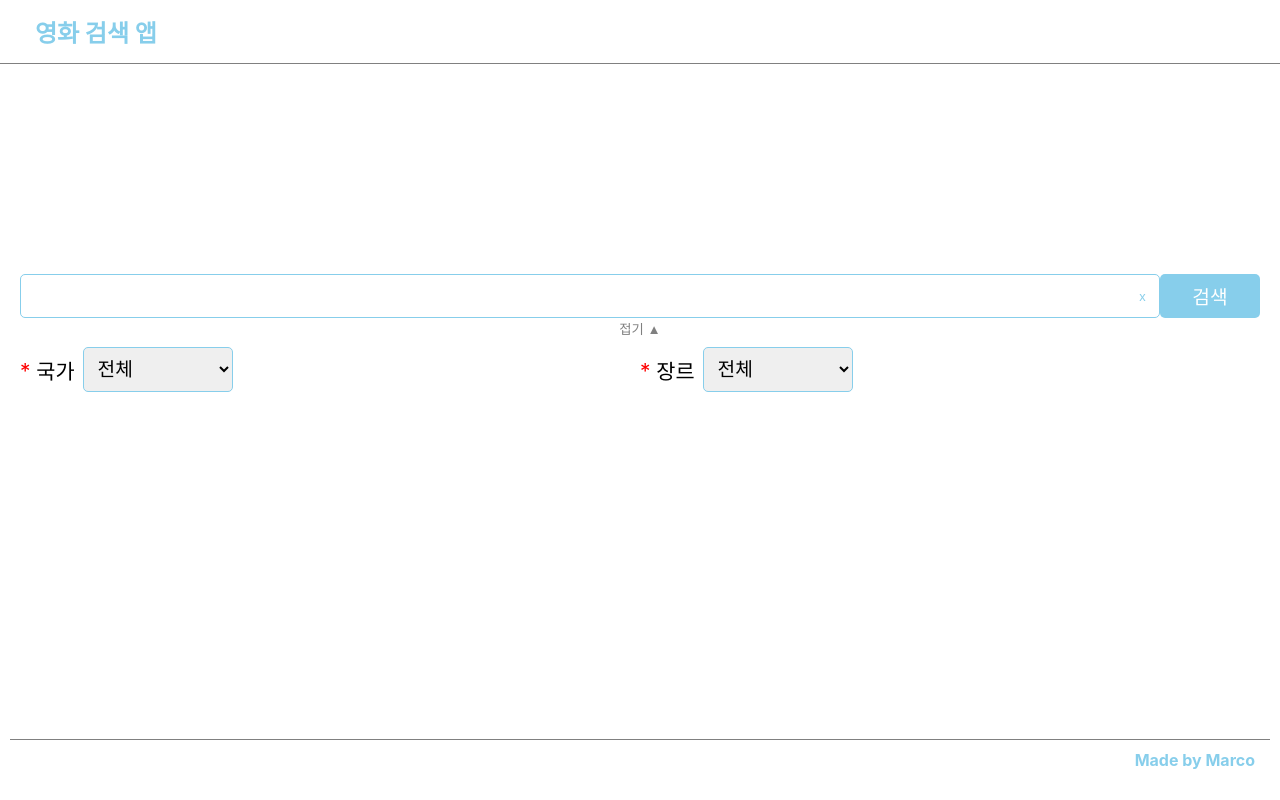
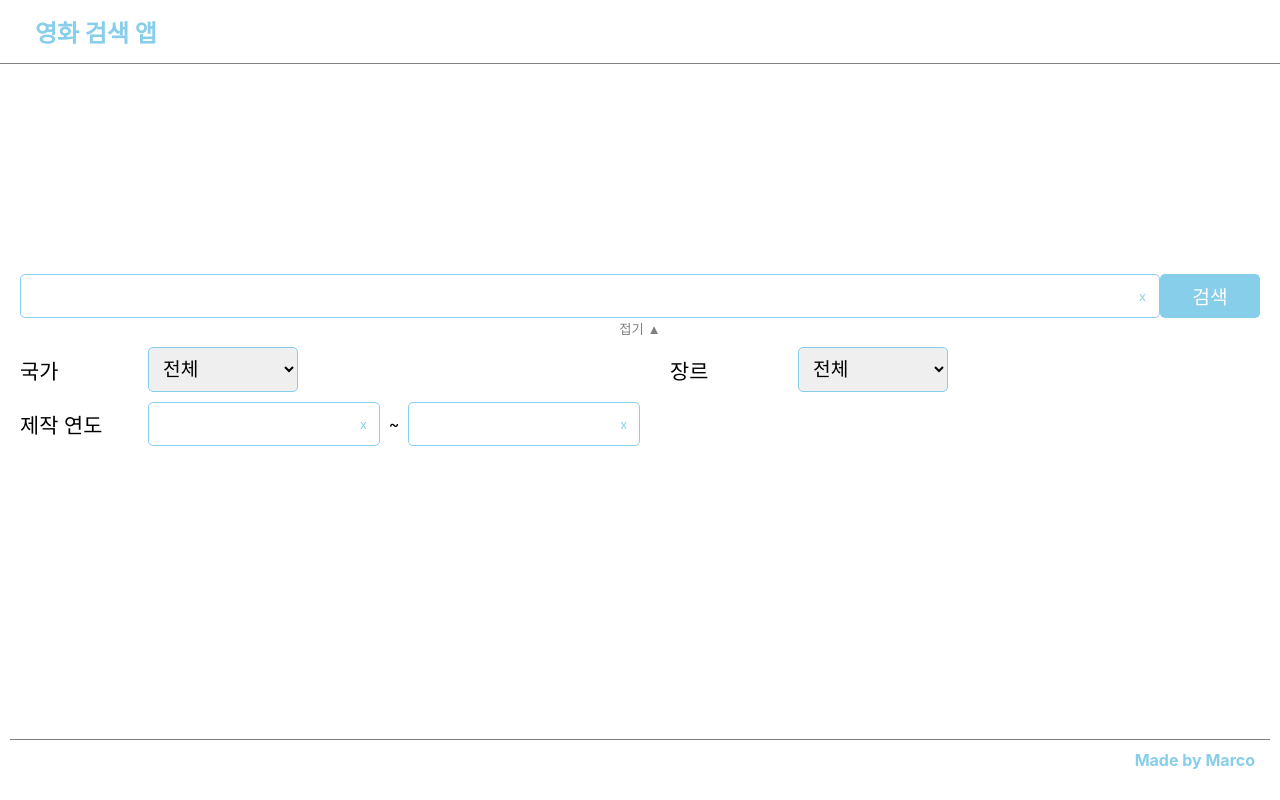
Before and after one commit to beta1360/search-movie-next, a Next.js app: page / in a window 1280 px wide. Built offline with nearby package versions, Linux system fonts and the light colour scheme.

Commit message:
feat: Refactor form

```diff
--- /dev/null
+++ b/components/atoms/Date.tsx
@@ -0,0 +1,61 @@
+import { css } from '@emotion/react'
+import FormLabel from '@/components/atoms/FormLabel'
+import Input from '@/components/atoms/Input'
+
+const dateWrapperStyle = css`
+  display: flex;
+  flex-direction: row;
+  align-items: center;
+`
+
+const dateInputWrapper = css`
+  display: flex;
+  flex-direction: row;
+  align-items: center;
+`
+
+type DateProps = {
+  useLabel?: boolean
+  label?: string
+  isRequired?: boolean
+  defaultStart?: string
+  defaultEnd?: string
+  startPlaceholder?: string
+  endPlaceholder?: string
+  onStartChange: (value: string) => void
+  onEndChange: (value: string) => void
+}
+
+const BaseDate: React.FC<DateProps> = ({
+  useLabel = false,
+  label = '',
+  isRequired = false,
+  defaultStart = '',
+  defaultEnd = '',
+  startPlaceholder = 'Start',
+  endPlaceholder = 'End',
+  onStartChange,
+  onEndChange
+}) => {
+  return (
+    <div css={dateWrapperStyle}>
+      <FormLabel
+        isRequired={isRequired}
+        label={label}
+      />
+      <div css={dateInputWrapper}>
+        <Input
+          defaultValue={defaultStart}
+          onChange={() => {}}
+        />
+        &nbsp;&nbsp;~&nbsp;&nbsp;
+        <Input
+          defaultValue={defaultEnd}
+          onChange={() => {}}
+        />
+      </div>
+    </div>
+  )
+}
+
+export default BaseDate
--- /dev/null
+++ b/components/atoms/FormLabel.tsx
@@ -0,0 +1,23 @@
+import { css } from '@emotion/react'
+
+const labelStyle = css`
+  font-size: 1.3rem;
+  margin-right: 8px;
+  width: 100%;
+  flex: 0 0 120px;
+`
+
+type FormLabelProps = {
+  label: string
+  isRequired?: boolean
+}
+
+const FormLabel: React.FC<FormLabelProps> = ({
+  label,
+  isRequired = false
+}) => {
+  const requiredSymbol = <span css={css`color: red;`}>*</span>
+  return <p css={labelStyle}>{isRequired && requiredSymbol} {label}</p>
+}
+
+export default FormLabel
--- a/components/atoms/Select.tsx
+++ b/components/atoms/Select.tsx
@@ -1,6 +1,7 @@
 import { OptionsType } from '@/types/data'
 import { css } from '@emotion/react'
 import React, { useCallback, useMemo } from 'react'
+import FormLabel from '@/components/atoms/FormLabel'
 
 const selectWrapperStyle = css`
   display: flex;
@@ -15,16 +16,6 @@ const selectStyle = css`
   border-radius: 5px;
   width: 150px;
 `
-
-const labelStyle = css`
-  font-size: 1.3rem;
-  margin-right: 8px;
-`
-
-const getLabel = (label: string, isRequired: boolean) => {
-  const requiredSymbol = <span css={css`color: red;`}>*</span>
-  return <p css={labelStyle}>{isRequired && requiredSymbol} {label}</p>
-}
 
 type SelectProps = {
   useLabel?: boolean
@@ -51,7 +42,12 @@ const BaseSelect: React.FC<SelectProps> = ({
 
   return (
     <div css={selectWrapperStyle}>
-      { useLabel && hasLabel && getLabel(label, isRequired)}
+      { useLabel && hasLabel &&
+        <FormLabel
+          isRequired={isRequired}
+          label={label}
+        />
+      }
       <select
         css={selectStyle}
         defaultValue={defaultValue}
--- a/components/shared/Search.tsx
+++ b/components/shared/Search.tsx
@@ -1,5 +1,6 @@
 import { css } from '@emotion/react'
 import { useCallback, useState } from 'react'
+import { FormPropsType } from '@/types/form'
 import Button from '@/components/atoms/Button'
 import Input from '@/components/atoms/Input'
 import SearchExtension from '@/components/shared/SearchExtension'
@@ -13,7 +14,8 @@ const baseSearchStyle = css`
 type SearchProps = {
   defaultKeyword?: string
   placeholder?: string,
-  useExtension?: boolean
+  useExtension?: boolean,
+  extensionProp?: Array<FormPropsType>
   onChange: (value: string) => void
   handleSubmit: (e: React.SyntheticEvent) => void
 }
@@ -22,9 +24,12 @@ const Search: React.FC<SearchProps> = ({
   defaultKeyword = '',
   placeholder = '',
   useExtension = false,
+  extensionProp = [],
   onChange,
   handleSubmit
 }) => {
+  console.log('eb', extensionProp)
+
   return (
     <form onSubmit={handleSubmit}>
       <section
@@ -40,7 +45,11 @@ const Search: React.FC<SearchProps> = ({
           isSubmit={true}
         />
       </section>
-      { useExtension && <SearchExtension />}
+      { useExtension &&
+        <SearchExtension
+          prop={extensionProp}
+        />
+      }
     </form>
   )
 }
--- a/components/shared/SearchExtension.tsx
+++ b/components/shared/SearchExtension.tsx
@@ -1,8 +1,12 @@
 
 import { useState, useCallback } from 'react'
 import { css } from '@emotion/react'
+import Input from '@/components/atoms/Input'
 import Select from '@/components/atoms/Select'
+import Date from '@/components/atoms/Date'
+import { DatePropType, FormPropsType, InputPropType, SelectPropType } from '@/types/form'
 import country from '@/data/country.json'
+import genre from '@/data/genre.json'
 
 const expandButtonStyle = css`
   background-color: transparent;
@@ -17,9 +21,16 @@ const expandButtonStyle = css`
 const expanedFormsLayoutStyle = css`
   display: grid;
   grid-template-columns: 50% 50%;
+  gap: 10px 30px;
 `
 
-const SearchExtension: React.FC = () => {
+type SearchExtensionProps = {
+  prop: Array<FormPropsType>
+}
+
+const SearchExtension: React.FC<SearchExtensionProps> = ({
+  prop
+}) => {
   const [isExpanded, setIsExpanded] = useState(true)
 
   const toggleDetailSearch = useCallback(() => {
@@ -37,20 +48,49 @@ const SearchExtension: React.FC = () => {
       </button>
       { isExpanded &&
         <article css={expanedFormsLayoutStyle}>
-          <Select
-            useLabel={true}
-            isRequired={true}
-            options={country}
-            label="국가"
-            onChange={() => {}}
-          />
-          <Select
-            useLabel={true}
-            isRequired={true}
-            options={country}
-            label="장르"
-            onChange={() => {}}
-          />
+          {
+            prop.map((item) => {
+              if (item.type === 'input') {
+                const currentItem = item as InputPropType
+                return (
+                  <></>
+                  // <Input
+                  //   key={`${currentItem.type}-${currentItem.label}`}
+                  //   useLabel={currentItem.useLabel}
+                  //   isRequired={currentItem.isRequired}
+                  //   label={currentItem.label}
+                  //   onChange={() => {}}
+                  // />
+                )
+              } else if (item.type === 'select') {
+                const currentItem = item as SelectPropType
+                return (
+                  <Select
+                    key={`${currentItem.type}-${currentItem.label}`}
+                    useLabel={currentItem.useLabel}
+                    isRequired={currentItem.isRequired}
+                    options={currentItem.options}
+                    label={currentItem.label}
+                    onChange={() => {}}
+                  />
+                )
+              } else if (item.type === 'date') {
+                const currentItem = item as DatePropType
+                return (
+                  <Date
+                  key={`${currentItem.type}-${currentItem.label}`}
+                    useLabel={currentItem.useLabel}
+                    isRequired={currentItem.isRequired}
+                    label={currentItem.label}
+                    defaultStart={currentItem.defaultStart as string}
+                    defaultEnd={currentItem.defaultEnd as string}
+                    onStartChange={() => {}}
+                    onEndChange={() => {}}
+                  />
+                )
+              }
+            })
+          }
         </article>
       }
     </section>
--- a/pages/index.tsx
+++ b/pages/index.tsx
@@ -4,12 +4,19 @@ import { useRouter } from 'next/router'
 import { css } from '@emotion/react'
 import { useAlertMessage } from '@/hooks/alert-message'
 import Search from '@/components/shared/Search'
-import Select from '@/components/atoms/Select'
+import { FormPropsType } from '@/types/form'
 import country from '@/data/country.json'
+import genre from '@/data/genre.json'
 
 const mainPageStyle = css`
   margin-top: 150px;
 `
+
+const searchExtensionFormProps: Array<FormPropsType> = [
+  { type: 'select', useLabel: true, label: '국가', isRequired: false, options: country },
+  { type: 'select', useLabel: true, label: '장르', isRequired: false, options: genre },
+  { type: 'date', useLabel: true, label: '제작 연도', isRequired: false }
+]
 
 const Home: NextPage = () => {
   const router = useRouter()
@@ -32,10 +39,6 @@ const Home: NextPage = () => {
     router.push({ pathname: '/search', query: { keyword } })
   }, [keyword, router, openAlertMessage])
 
-  const onChangeSelect = useCallback((value: string) => {
-    console.log(value)
-  }, [])
-
   return (
     <div
       className="main-page__wrapper"
@@ -45,6 +48,7 @@ const Home: NextPage = () => {
         useExtension={true}
         onChange={onChangeKeyword}
         handleSubmit={searchMovies}
+        extensionProp={searchExtensionFormProps}
       />
     </div>
   )
--- /dev/null
+++ b/types/form.ts
@@ -0,0 +1,27 @@
+type BaseFormType = {
+  label?: string
+  isRequired?: boolean
+  useLabel: boolean
+  type: 'input' | 'select' | 'date'
+}
+
+export interface InputPropType extends BaseFormType {
+  defaultValue?: string | number
+}
+
+type BaseSelectOptionType = {
+  id: number | string
+  label: string
+}
+
+export interface SelectPropType extends BaseFormType {
+  defaultValue?: string | number
+  options: Array<BaseSelectOptionType>
+}
+
+export interface DatePropType extends BaseFormType {
+  defaultStart?: string | number
+  defaultEnd?: string | number
+}
+
+export type FormPropsType = InputPropType | SelectPropType | DatePropType
```
